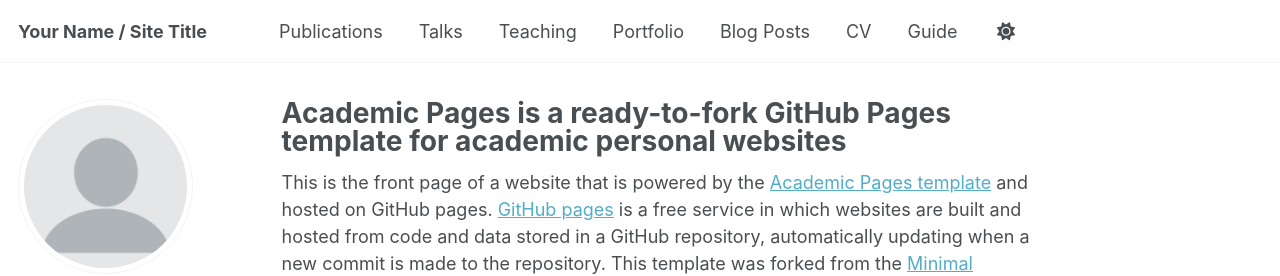
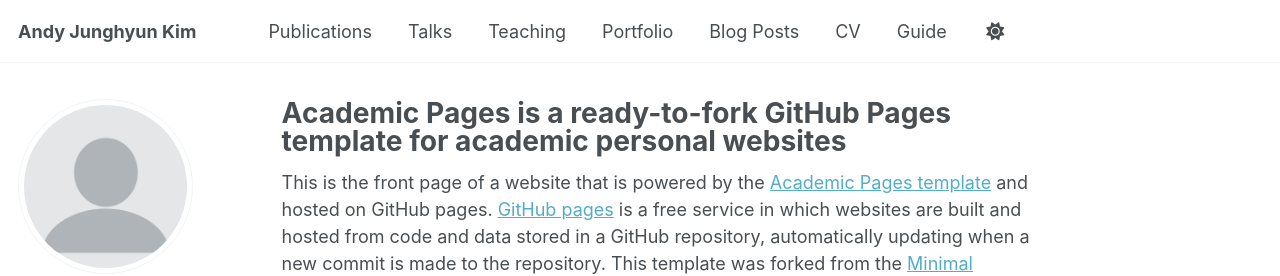
Before and after one commit to AndyJHKim/andyjhkim.github.io, a Jekyll site: the page built from _pages/about.md, in a window 1280 px wide. Shown: the top 276 px of the page. Built offline with Jekyll 4.4.1, drawn with Linux system fonts in a browser that asks for light colours; some web fonts are replaced.

Commit message:
Update _config.yml

```diff
--- a/_config.yml
+++ b/_config.yml
@@ -9,7 +9,7 @@
 # Basic Site Settings
 locale                   : "en-US"
 site_theme               : "default"
-title                    : "Your Name / Site Title"
+title                    : "Andy Junghyun Kim"
 title_separator          : "-"
 name                     : &name "Andy Junghyun Kim"
 description              : &description "personal description"
```
